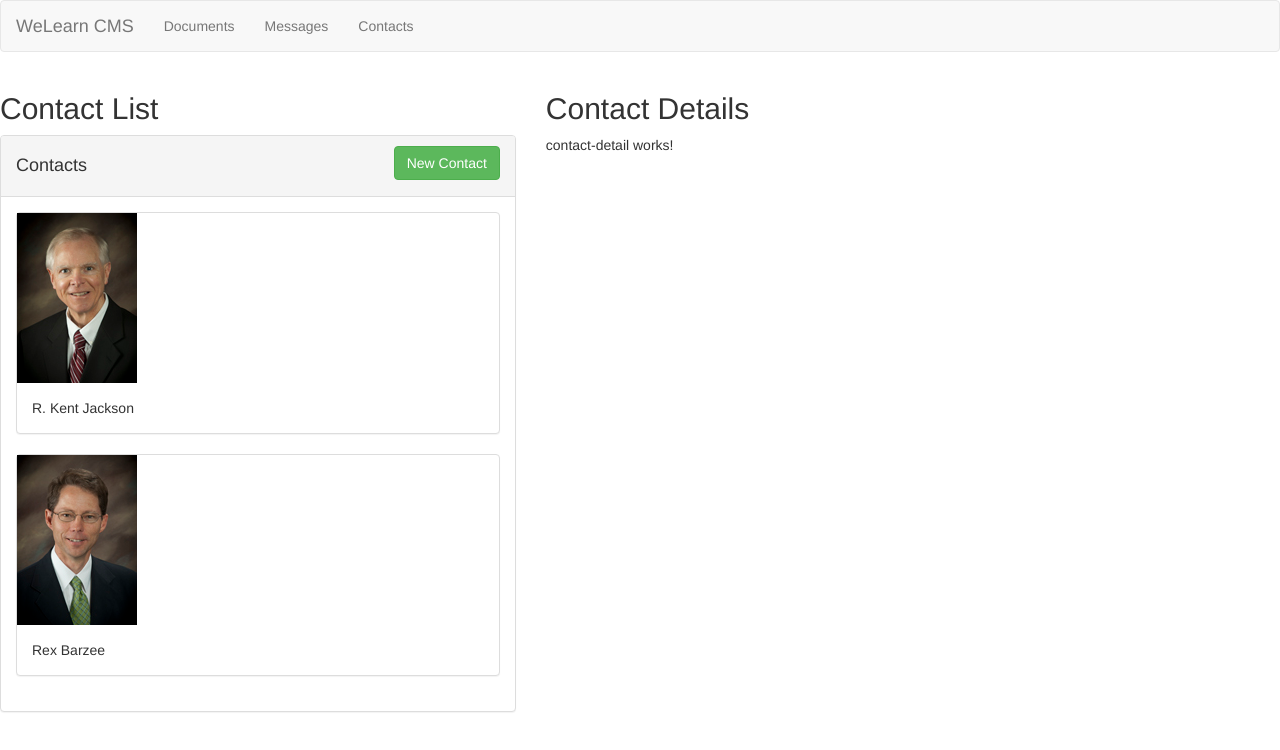
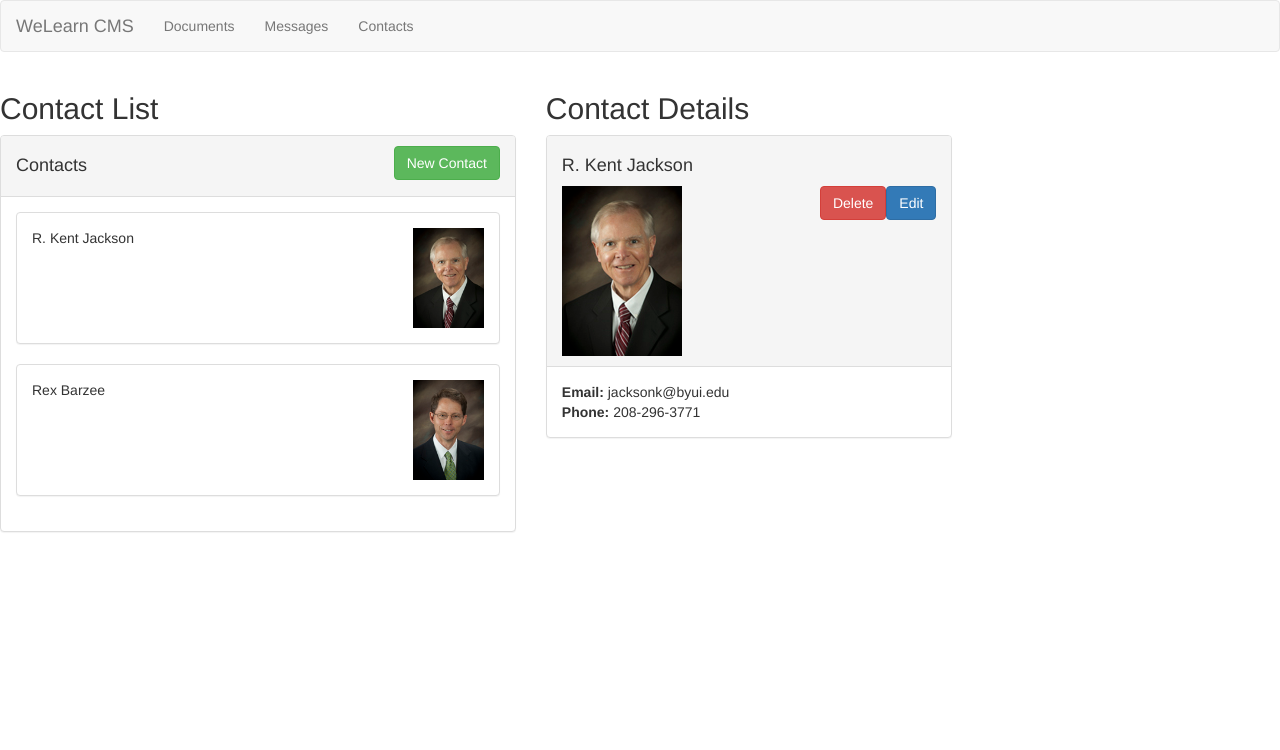
Before and after one commit to briannaSlik/WDD430-cms, an Angular app: page / in a window 1280 px wide. Shown: the top 750 px of the page. Built offline with nearby package versions, Linux system fonts and the light colour scheme.

Commit message:
finished content

```diff
--- a/src/app/contacts/contact-detail/contact-detail.component.html
+++ b/src/app/contacts/contact-detail/contact-detail.component.html
@@ -1 +1,21 @@
-<p>contact-detail works!</p>
+<div class="panel panel-default">
+    <div class="panel-heading clearfix">
+        <div class="row">
+            <div class="col-xs-12">
+                <h4>{{contact.name}}</h4>
+            </div>
+        </div>
+        <div class="row">
+            <div class="col-xs-12">
+                <img [src]="contact.imageUrl" [alt]="contact.name">
+                <button class="btn btn-primary pull-right">Edit</button>
+                <button class="btn btn-danger pull-right">Delete</button>
+            </div>
+        </div>
+    </div>
+    <div class="panel-body">
+        <span><b>Email: </b>{{ contact.email }}</span>
+        <br>
+        <span><b>Phone: </b>{{ contact.phone }}</span>
+    </div>
+</div>
--- a/src/app/contacts/contact-detail/contact-detail.component.ts
+++ b/src/app/contacts/contact-detail/contact-detail.component.ts
@@ -1,4 +1,5 @@
 import { Component } from '@angular/core';
+import { Contact } from '../contact.model';
 
 @Component({
   selector: 'cms-contact-detail',
@@ -6,5 +7,5 @@ import { Component } from '@angular/core';
   styleUrl: './contact-detail.component.css'
 })
 export class ContactDetailComponent {
-
+  public contact = new Contact(1, "R. Kent Jackson", "jacksonk@byui.edu", "208-296-3771", "../../../assets/images/jacksonk.jpg", null)
 }
--- /dev/null
+++ b/src/app/contacts/contact-list/contact-list.component.css
@@ -0,0 +1,6 @@
+img{
+    height: 100px;
+}
+span{
+    margin: 0 auto;
+}
--- a/src/app/contacts/contact-list/contact-list.component.html
+++ b/src/app/contacts/contact-list/contact-list.component.html
@@ -5,11 +5,11 @@
     </div>
     <div class="panel-body">
         <div class="panel-group" *ngFor="let contact of contacts">
+            <div class="panel panel-default">
+                <div class="panel-body">
+                    <img class="pull-right"  [src]="contact.imageUrl" [alt]="contact.name">
+                    <span class="align-middle">{{ contact.name }}</span>
 
-            <div class="panel panel-default">
-                <img [src]="contact.imageUrl" [alt]="contact.name">
-                <div class="panel-body">
-                    <span>{{ contact.name }}</span>
                 </div>
             </div>
         </div>
--- a/src/app/contacts/contact-list/contact-list.component.ts
+++ b/src/app/contacts/contact-list/contact-list.component.ts
@@ -4,7 +4,7 @@ import { Contact } from '../contact.model';
 @Component({
   selector: 'cms-contact-list',
   templateUrl: './contact-list.component.html',
-  styles: ``
+  styleUrl: './contact-list.component.css'
 })
 export class ContactListComponent {
   public contacts: Contact[] = [
```
